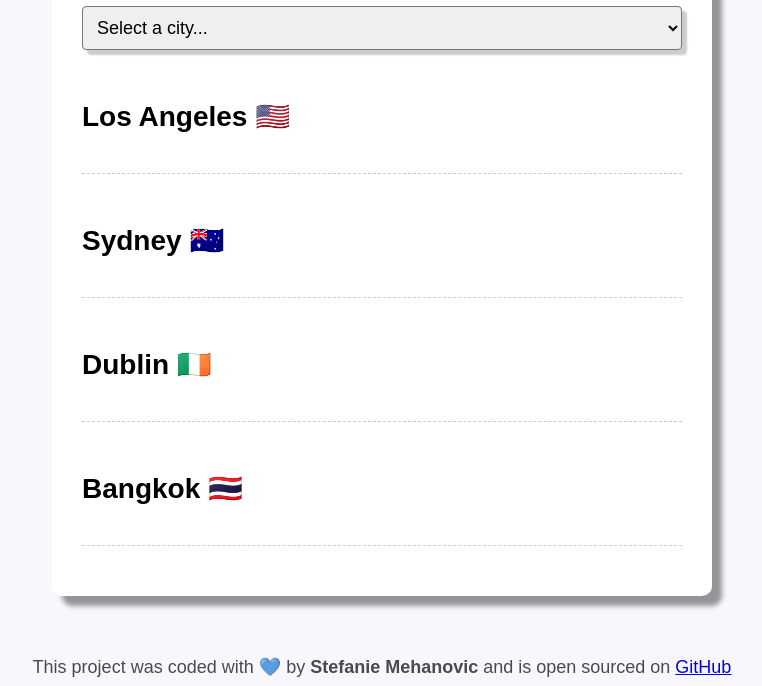
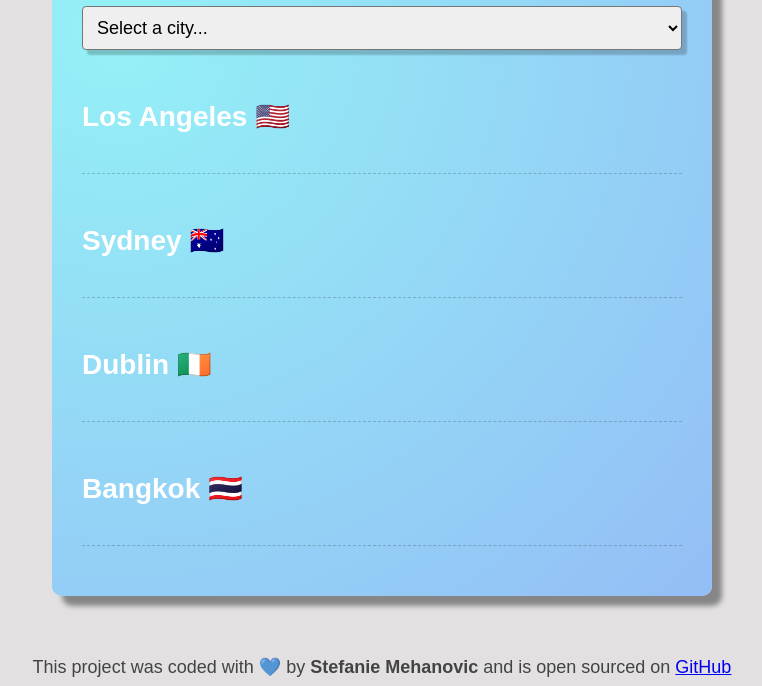
Before and after one commit to StefanieLynn9008/time-clock-app, a plain HTML site: page index.html in a window 1280 px wide. Shown: the part 174-860 px from the top of the page, without its empty margins (258-1020 px from the left). Drawn offline with nearby package versions, Linux system fonts and the light colour scheme; a script that the page names is missing.

Commit message:
Updated CSS styling

```diff
--- a/src/style.css
+++ b/src/style.css
@@ -1,15 +1,21 @@
 body {
-  background-color: #f9f7fe;
+  background-color: #e2e0e0;
   font-family: sans-serif;
+  color: #fff;
 }
 
 .container {
   max-width: 600px;
   margin: 60px auto;
-  background: #fff;
   padding: 30px;
   box-shadow: 10px 10px 5px rgba(0, 0, 0, 0.4);
   border-radius: 10px;
+  background-color: ;
+  background: radial-gradient(
+    circle at 10% 20%,
+    rgb(148, 241, 246) 0%,
+    rgb(148, 189, 246) 100.7%
+  );
 }
 
 .city {
```
Also changed, not shown: 1 other file.
